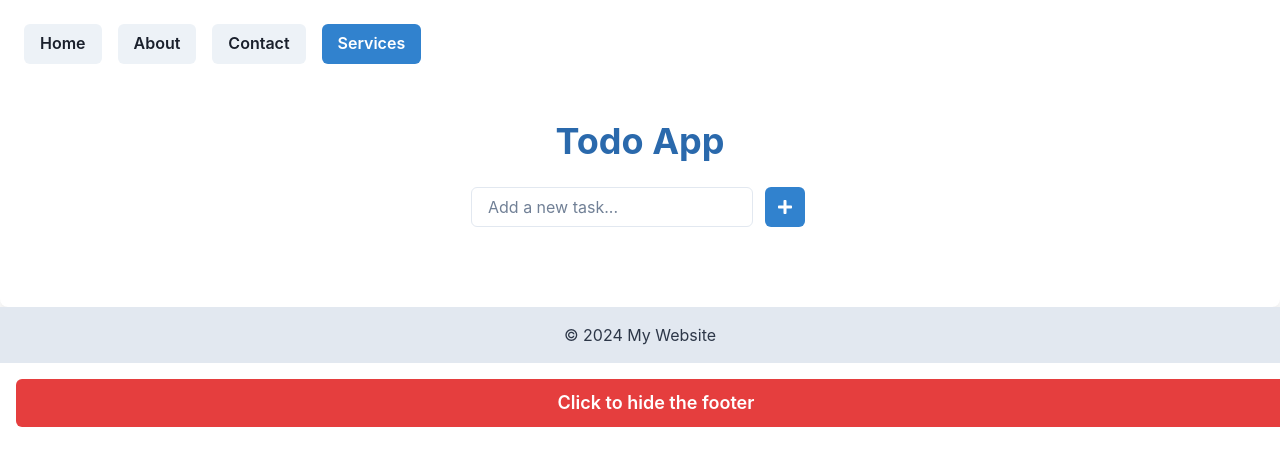
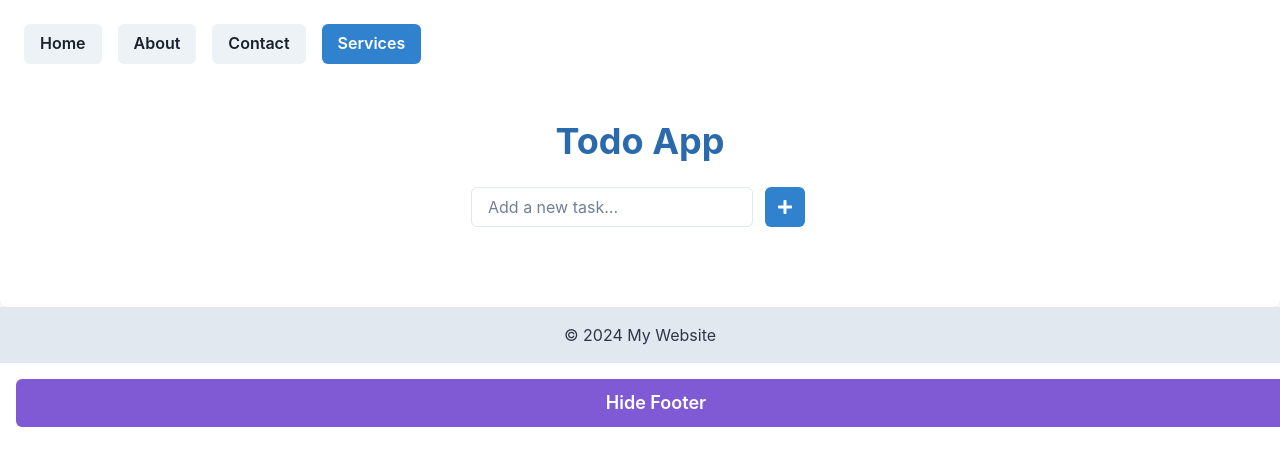
Before and after one commit to GPT-Engineer-App-Dev/fake-data-mocker, a React (Vite) app: page / in a window 1280 px wide. Shown: the top 466 px of the page. Built offline with nearby package versions, Linux system fonts and the light colour scheme.

Commit message:
Updated the button text and color scheme in `App.jsx` for the footer toggle functionality to enhance user experience.
Prompt: add or remove a footer

```diff
--- a/src/App.jsx
+++ b/src/App.jsx
@@ -23,8 +23,8 @@ function App() {
           <Route path="/contact" element={<Contact />} />
         </Routes>
         {showFooter && <Footer />}
-        <Button onClick={toggleFooter} m={4} colorScheme={showFooter ? "red" : "green"} size="lg" w="full">
-          {showFooter ? "Click to hide the footer" : "Click to show the footer"}
+        <Button onClick={toggleFooter} m={4} colorScheme={showFooter ? "purple" : "teal"} size="lg" w="full">
+          {showFooter ? "Hide Footer" : "Show Footer"}
         </Button>
       </Box>
     </Router>
```
